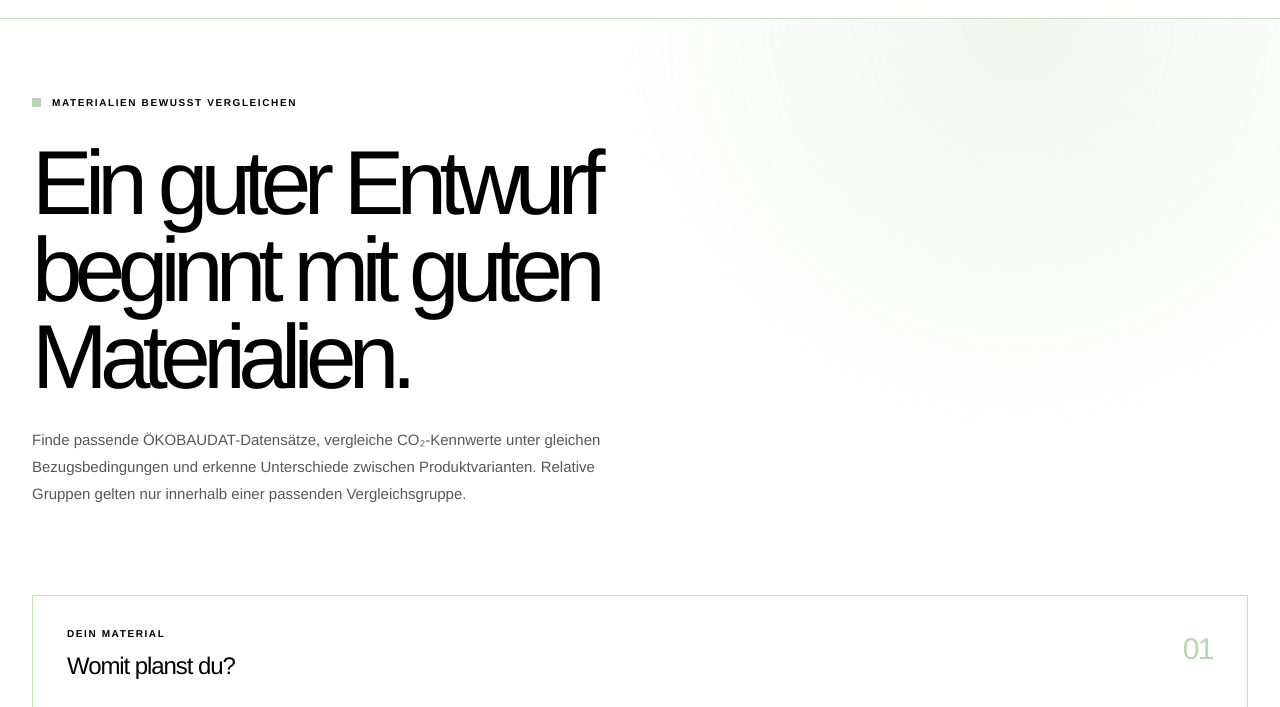
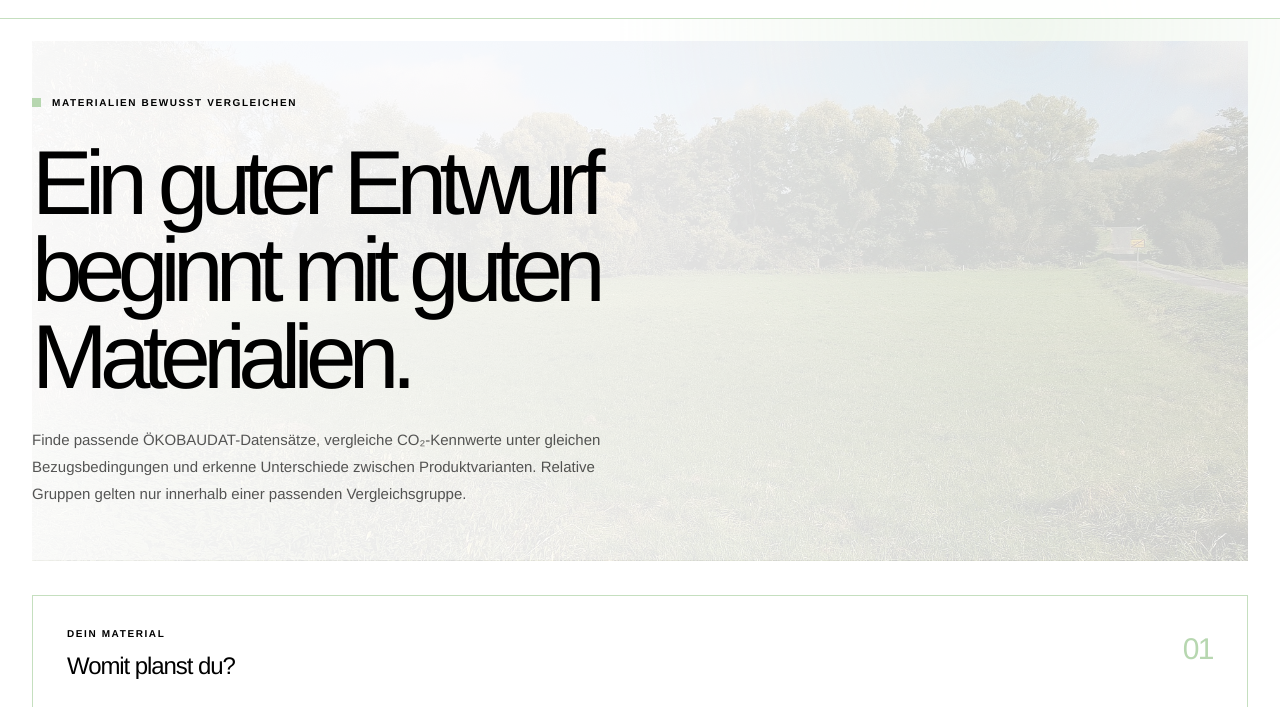
Before and after one commit to Jade-HS-Vibecoding-WPK/CO-Emissionsrechner, a plain HTML site: page public/index.html in a window 1280 px wide. Shown: the part 57-764 px from the top of the page. Drawn offline with Linux system fonts and the light colour scheme.

Commit message:
Restore landscape hero background
Co-authored-by: Copilot App <223556219+Copilot@users.noreply.github.com>

```diff
--- a/public/swiss.css
+++ b/public/swiss.css
@@ -100,6 +100,20 @@ main {
   position: relative;
   isolation: isolate;
   overflow: hidden;
+}
+
+.intro::before {
+  position: absolute;
+  z-index: -1;
+  inset: 22px 0 10px;
+  background-image:
+    linear-gradient(90deg, rgba(255, 255, 255, .94), rgba(255, 255, 255, .82) 42%, rgba(255, 255, 255, .62)),
+    url("/landscape.jpg");
+  background-position: center, center 54%;
+  background-size: cover;
+  content: "";
+  opacity: .55;
+  pointer-events: none;
 }
 
 .intro-copy-block { grid-column: 1 / span 7; }
@@ -389,6 +403,7 @@ footer {
   h1 br { display: none; }
   h1 span { display: block; margin-top: .13em; }
   .intro-copy { font-size: 12px; line-height: 1.65; }
+  .intro::before { inset: 18px 0 8px; background-position: center, 58% center; }
   .search-panel { padding: 21px 17px 18px; }
   .section-heading h2, .results-heading h2 { font-size: 20px; }
   .form-grid { grid-template-columns: repeat(4, minmax(0, 1fr)); gap: 12px; margin-top: 19px; }
```
Also changed, not shown: public/landscape.jpg (added), 1 other file.
